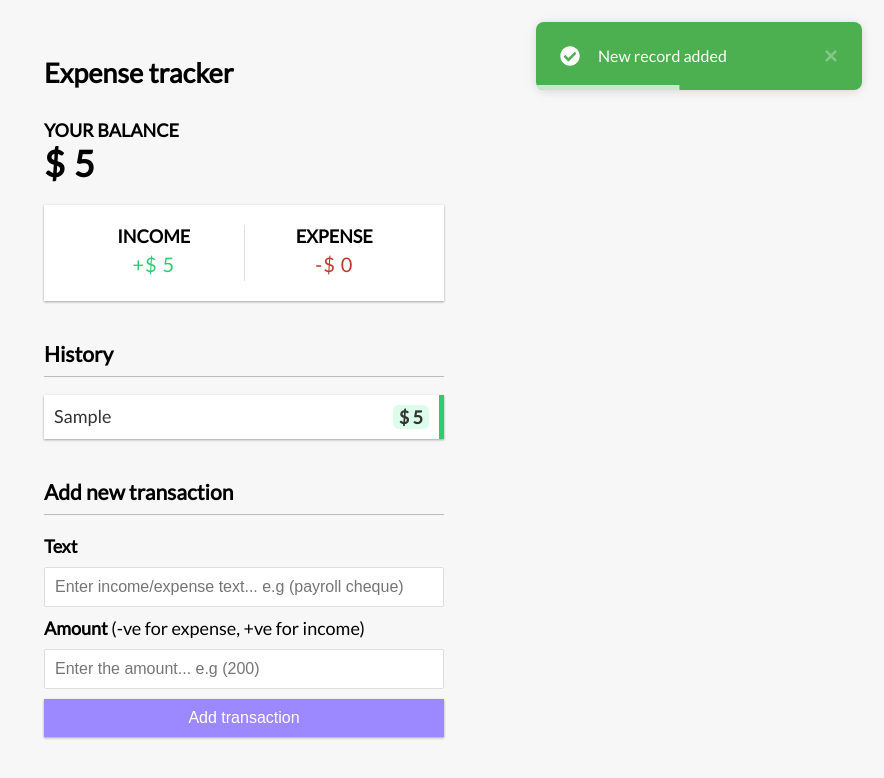
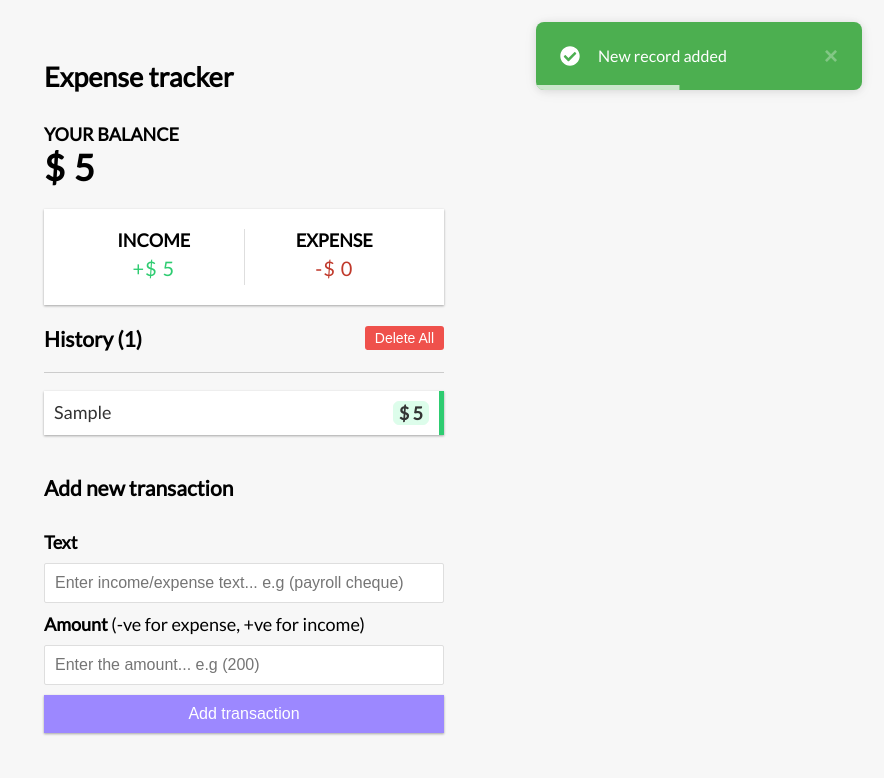
Before and after one commit to danish981/expense-tracker-app-pinia-ts, a Vue app: page / in a window 1280 px wide. Both pictures are taken after typing "Sample", "5" into the empty fields and a click on the button "Add transaction". Shown: the top 778 px of the page, without its empty margins (396-1280 px from the left). Built offline with nearby package versions, Linux system fonts and the light colour scheme.

Commit message:
button added to delete all transcations at once

```diff
--- a/src/assets/style.css
+++ b/src/assets/style.css
@@ -31,9 +31,25 @@ h1 {
 }
 
 h3 {
-  border-bottom: 1px solid #bbb;
-  padding-bottom: 10px;
-  margin: 40px 0 10px;
+  /*border-bottom: 1px solid #bbb;*/
+  /*padding-bottom: 10px;*/
+  /*margin: 40px 0 10px;*/
+}
+
+.btn-danger {
+  padding: 4px 10px 4px 10px;
+  border-radius: 3px;
+  border: none;
+  background-color: #ef514c;
+  color: #fff;
+  font-size: 14px;
+  cursor: pointer;
+  transition: all 0.2s ease;
+}
+
+.btn-danger:hover {
+  background-color: #ce2316;
+  color: #fff;
 }
 
 h4 {
@@ -47,7 +63,7 @@ h4 {
   padding: 20px;
   display: flex;
   justify-content: space-between;
-  margin: 20px 0;
+  margin-top: 20px;
 }
 
 .inc-exp-container > div {
--- a/src/components/TransactionList.vue
+++ b/src/components/TransactionList.vue
@@ -1,5 +1,8 @@
 <template>
-  <h3 v-show="store.transactions.length > 0">History</h3>
+  <div v-show="store.transactions.length > 0" class="history-heading">
+    <h3>History ({{ store.transactions.length }})</h3>
+    <button class="btn-danger" @click="store.removeAllTransactions">Delete All</button>
+  </div>
   <ul id="list" class="list">
     <li
       v-for="transaction in store.transactions"
@@ -23,3 +26,14 @@ onMounted(() => {
   store.transactions = store.getTransactionsFromLocalStorage;
 });
 </script>
+
+<style scoped>
+
+.history-heading {
+  display: flex;
+  justify-content: space-between;
+  align-items: center;
+  border-bottom: 1px solid #ccc;
+}
+
+</style>
--- a/src/stores/transaction.ts
+++ b/src/stores/transaction.ts
@@ -152,13 +152,9 @@ export const transactionsStore = defineStore('transactions', {
       localStorage.setItem('transactions', JSON.stringify(this.transactions));
     },
 
-    deleteTransactionsDataFromCache(): void {
+    removeAllTransactions(): void {
+      this.transactions = [];
       localStorage.removeItem('transactions');
-    },
-
-    resetTransactions(): void {
-      this.transactions = [];
-      this.deleteTransactionsDataFromCache();
       toast.success('All records removed');
     },
 
```
